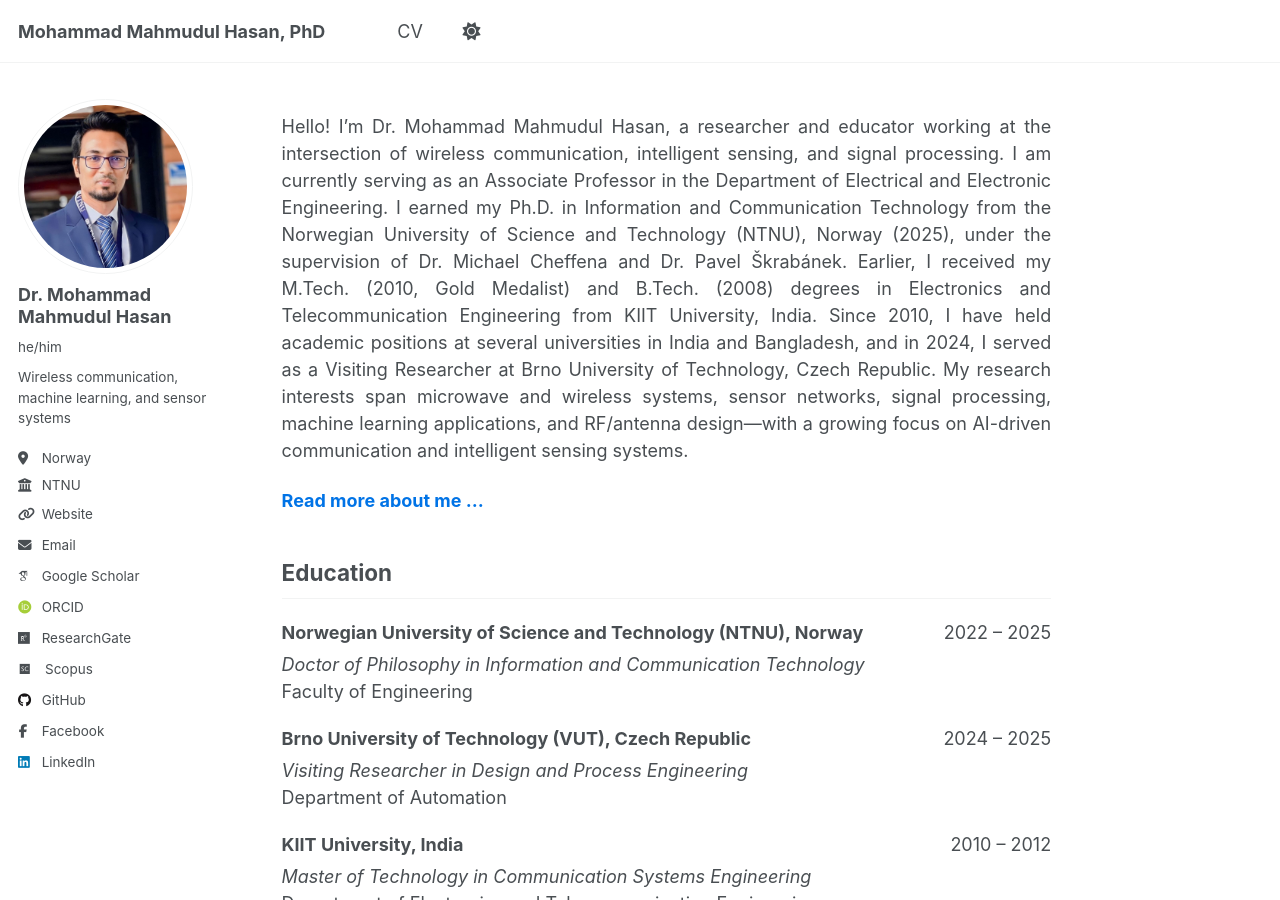
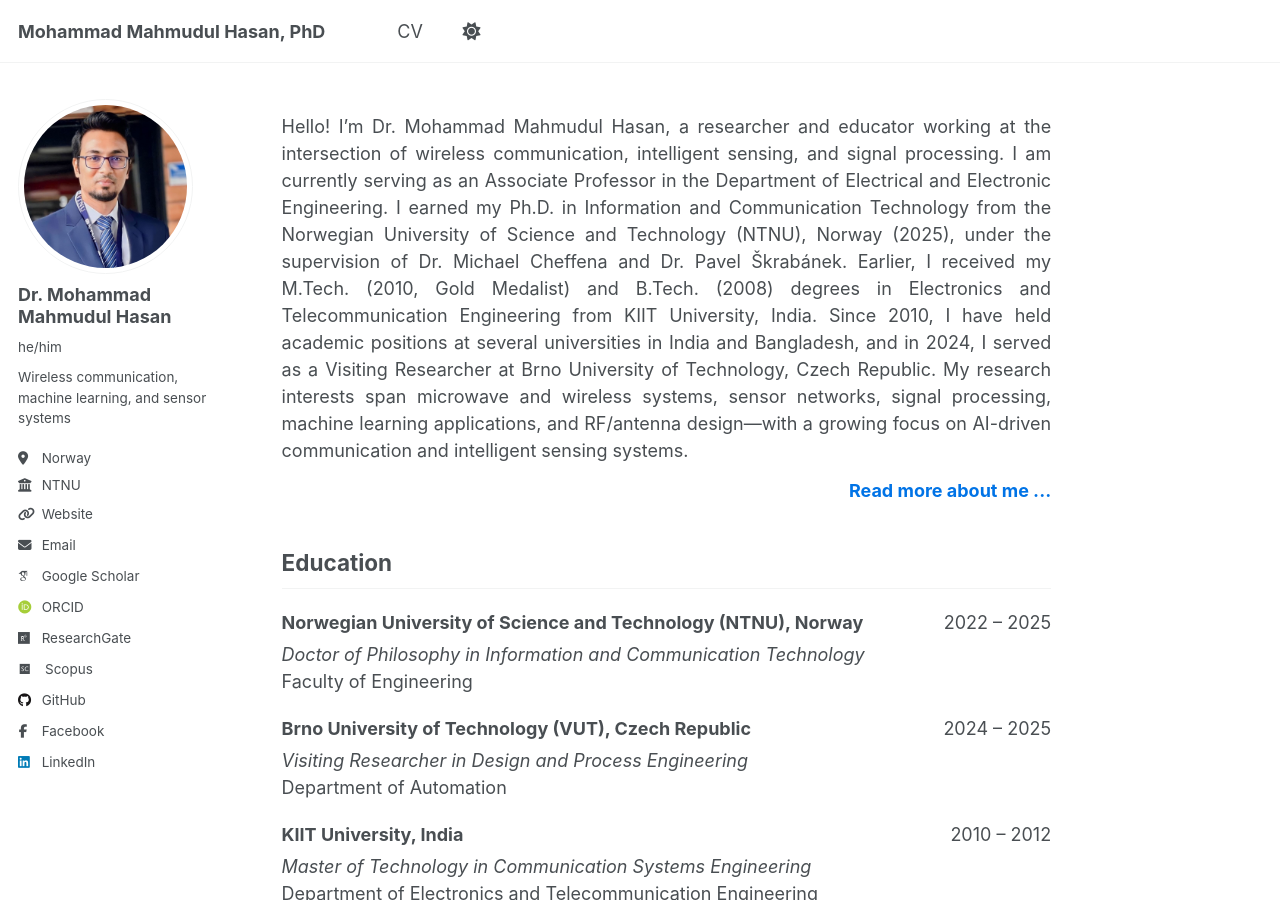
Before and after one commit to dearmahmud/dearmahmud.github.io, a Jekyll site: the page built from _pages/about.md, in a window 1280 px wide and 900 px high. Built offline with Jekyll 4.4.1, drawn with Linux system fonts in a browser that asks for light colours; some web fonts are replaced.

Commit message:
Wrap 'Read more' link in a div for alignment
Added a div wrapper for the 'Read more about me' link to adjust alignment.

```diff
--- a/_pages/about.md
+++ b/_pages/about.md
@@ -17,9 +17,11 @@ Earlier, I received my M.Tech. (2010, Gold Medalist) and B.Tech. (2008) degrees
 My research interests span microwave and wireless systems, sensor networks, signal processing, machine learning applications, and RF/antenna design—with a growing focus on AI-driven communication and intelligent sensing systems.
 </p>
 
-<a href="javascript:void(0);" onclick="toggleMore()" style="font-weight: bold; text-decoration: none; color: #0073e6;">
-  Read more about me ...
-</a>
+<div style="text-align: right; margin-top: -10px;">
+  <a href="javascript:void(0);" onclick="toggleMore()" style="font-weight: bold; text-decoration: none; color: #0073e6;">
+    Read more about me ...
+  </a>
+</div>
 
 <div id="read-more" markdown="1" style="display: none; text-align: justify;">
 
```
